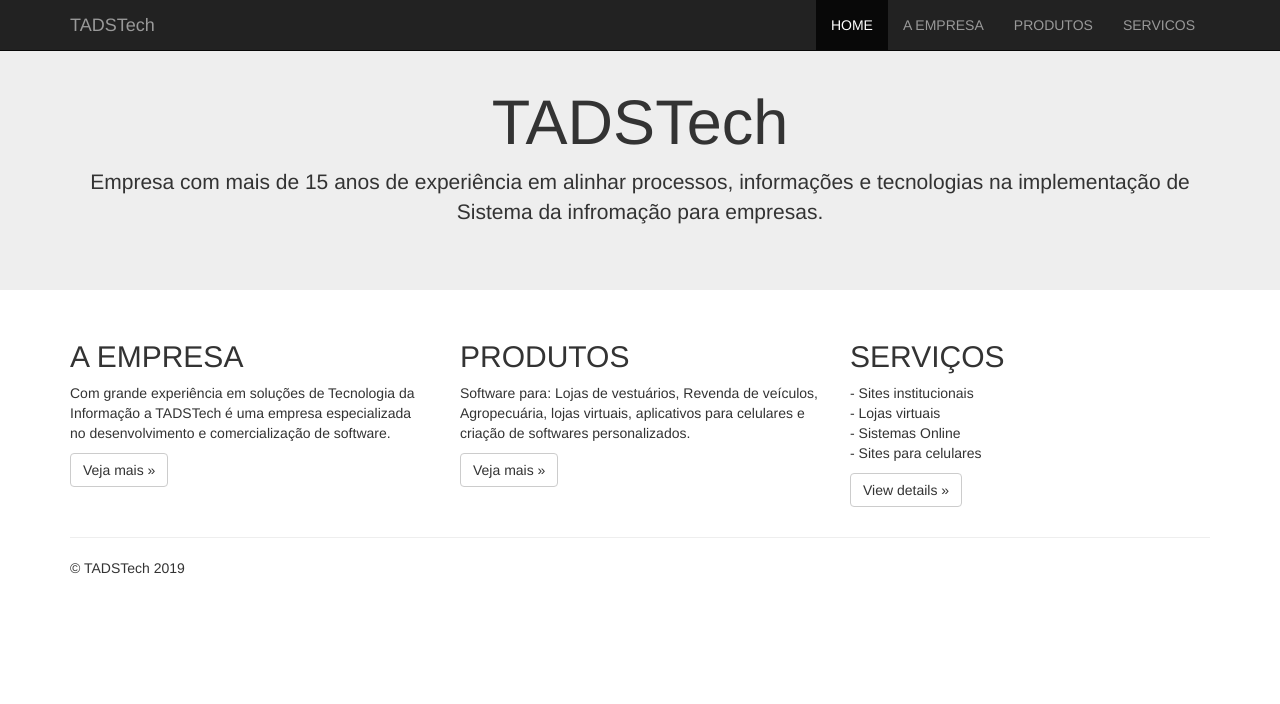
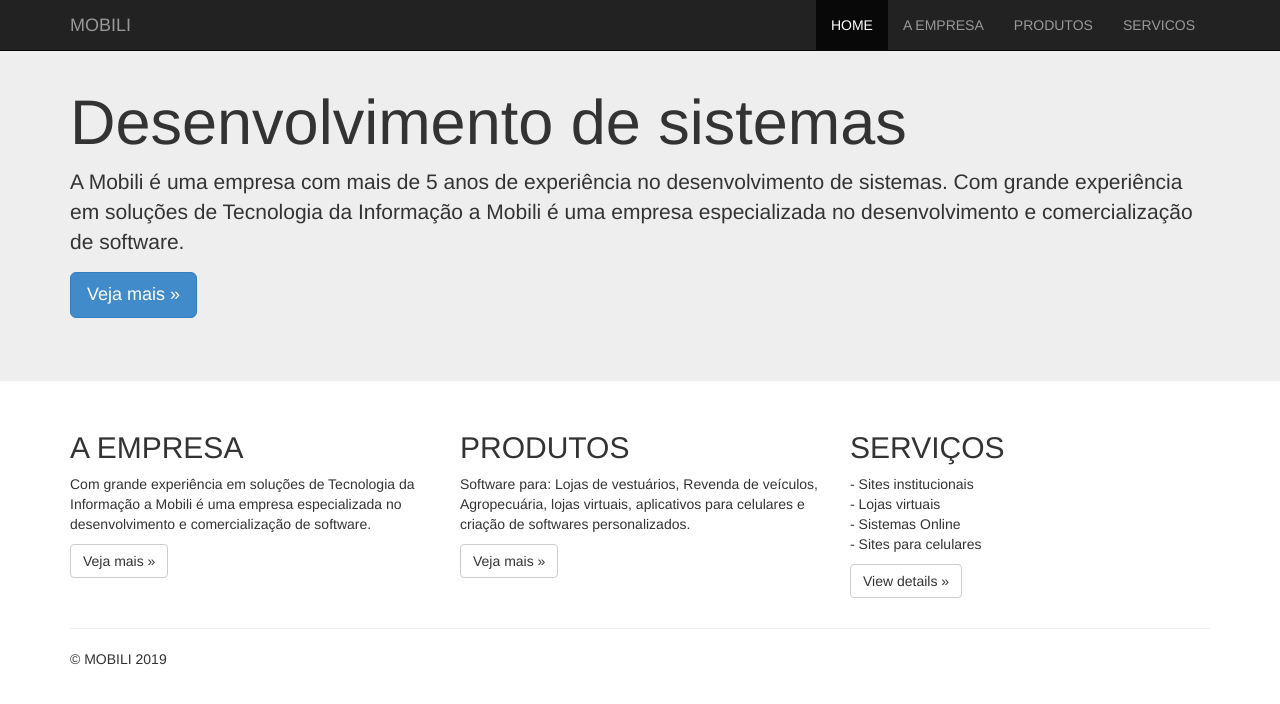
Before and after one commit to helbertlemos/origin, a plain HTML site: page index.html in a window 1280 px wide. Drawn offline with nearby package versions, Linux system fonts and the light colour scheme.

Commit message:
troca do titulo da pagina

```diff
--- a/index.html
+++ b/index.html
@@ -3,7 +3,7 @@
 <html>
 
 <head>
-    <title>Git e Github</title>
+    <title>GIT E GITHUB</title>
 
     <!-- Importante para habilitar os recursos de Responsividade em conjunto com o CSS -->
     <meta name="viewport" content="width=device-width, initial-scale=1.0" />
@@ -30,7 +30,7 @@
           	</button>
 
             <!-- logo do site -->
-            <a class="navbar-brand" href="#">TADSTech</a>
+            <a class="navbar-brand" href="#">MOBILI</a>
 
             <!-- inicio menu -->
             <div class="navbar-collapse collapse navbar-right">
@@ -51,12 +51,11 @@
     <div class="jumbotron">
         <div class="container">
             <br />
-            <h1 align="center">TADSTech</h1>
-            <p align="center">
-                Empresa com mais de 15 anos de experiência em alinhar processos, informações e tecnologias na implementação de Sistema da infromação para empresas.
+            <h1>Desenvolvimento de sistemas</h1>
+            <p>
+                A Mobili é uma empresa com mais de 5 anos de experiência no desenvolvimento de sistemas. Com grande experiência em soluções de Tecnologia da Informação a Mobili é uma empresa especializada no desenvolvimento e comercialização de software.
             </p>
-
-            <!--<p><a class="btn btn-primary btn-lg" role="button">Veja mais &raquo;</a></p>-->
+            <p><a class="btn btn-primary btn-lg" role="button">Veja mais &raquo;</a></p>
         </div>
     </div>
 
@@ -68,7 +67,7 @@
             <div class="col-md-4">
                 <h2>A EMPRESA</h2>
                 <p>
-                    Com grande experiência em soluções de Tecnologia da Informação a TADSTech é uma empresa especializada no desenvolvimento e comercialização de software.
+                    Com grande experiência em soluções de Tecnologia da Informação a Mobili é uma empresa especializada no desenvolvimento e comercialização de software.
                 </p>
                 <p><a class="btn btn-default" href="#">Veja mais &raquo;</a></p>
             </div>
@@ -97,7 +96,7 @@
         <hr>
 
         <footer>
-            <p>&copy; TADSTech 2019</p>
+            <p>&copy; MOBILI 2019</p>
         </footer>
     </div>
     <!-- /container -->
```
Also changed, not shown: .gitignore.txt.
